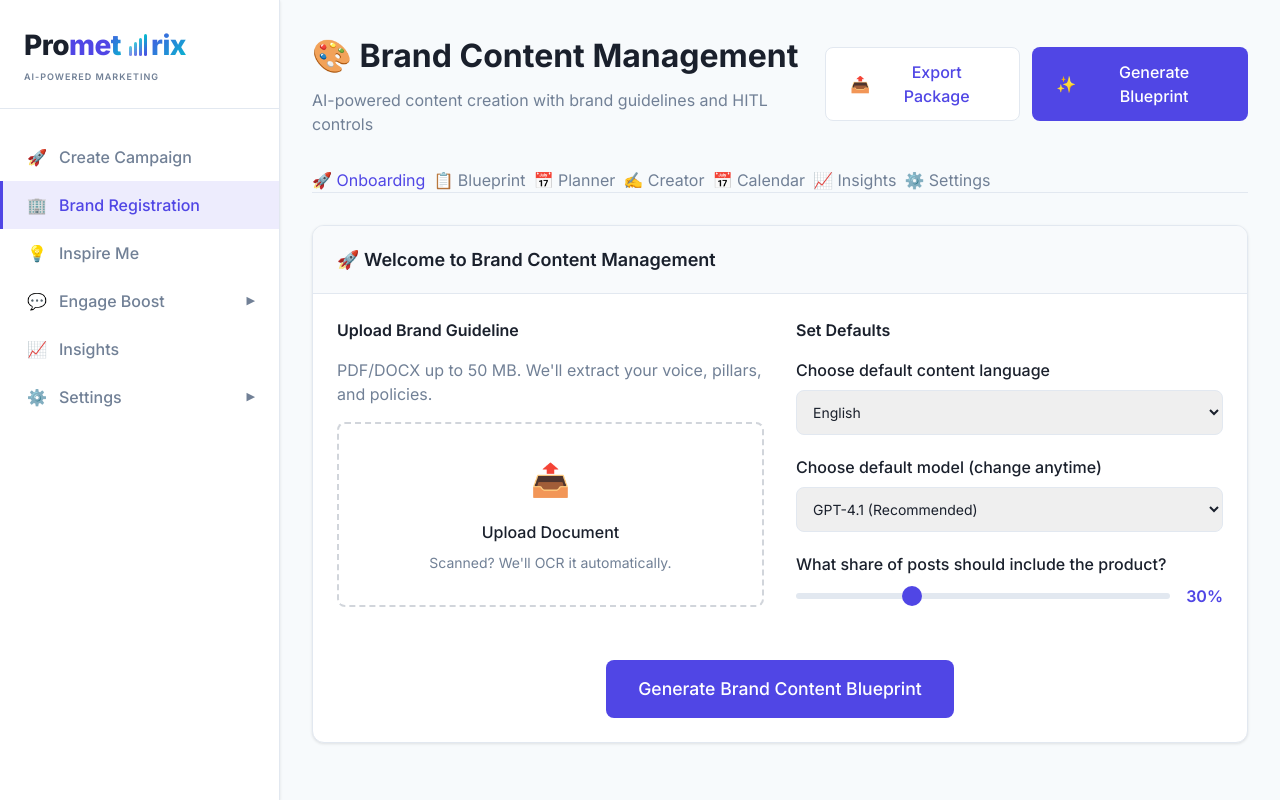
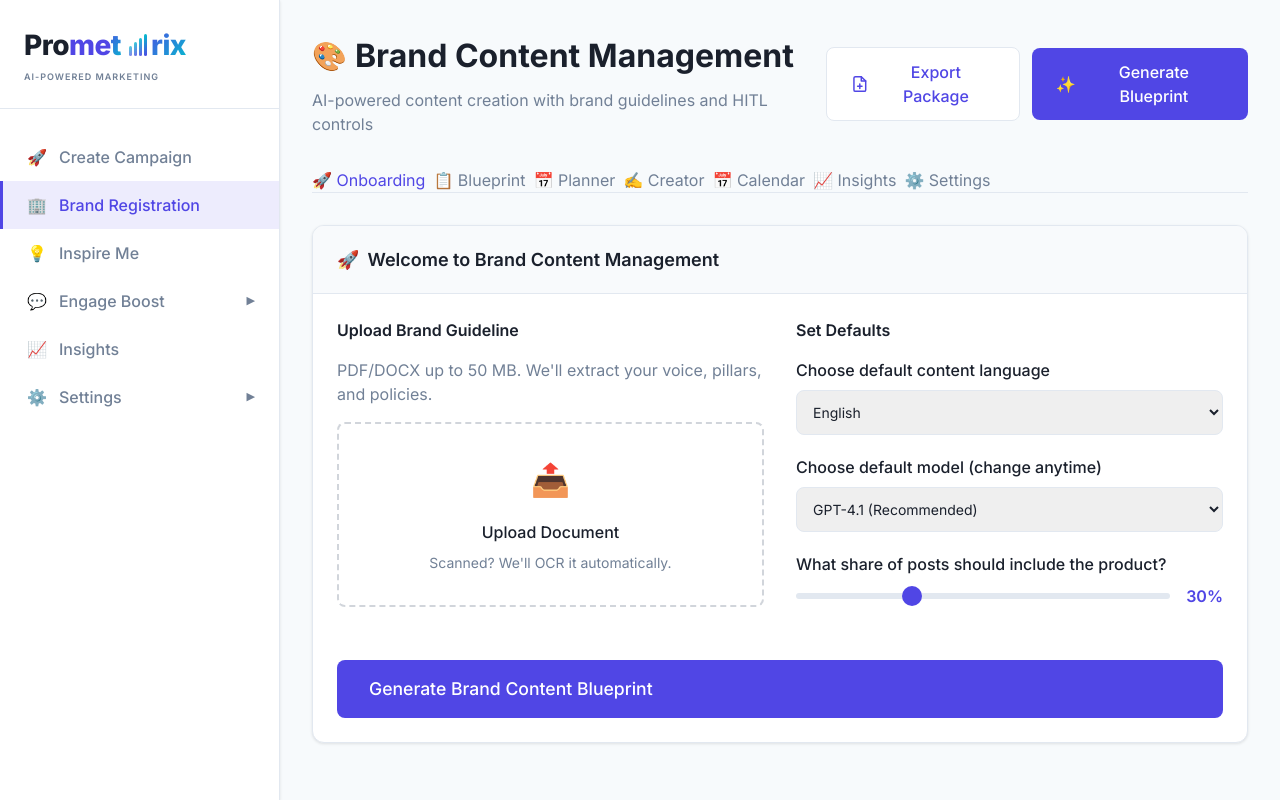
Before and after one commit to softpk25/LLMVisibility-New, a FastAPI app: page /FACEBOOK-BRAND-REGISTRATION.html in a window 1280 px wide. Run offline with FastAPI, Linux system fonts and the light colour scheme.

Commit message:
fixed fe issues

```diff
--- a/templates/FACEBOOK-BRAND-REGISTRATION.html
+++ b/templates/FACEBOOK-BRAND-REGISTRATION.html
@@ -704,17 +704,21 @@
         <!-- Header -->
         <div class="header">
             <div class="title-section">
-                <h1>🎨 Brand Content Management</h1>
+                <h1 style="display: flex; align-items: center; gap: 0.5rem;">
+                    <span style="font-size: 1.75rem;">🎨</span>
+                    Brand Content Management
+                </h1>
                 <p class="subtitle">AI-powered content creation with brand guidelines and HITL controls</p>
             </div>
-            <div style="display: flex; gap: 0.75rem;">
-                <button class="btn-secondary">
-                    <span>📤</span>
+            <div style="display: flex; gap: 0.75rem; align-items: center;">
+                <button class="btn-secondary" type="button">
+                    <svg width="18" height="18" viewBox="0 0 24 24" fill="none" stroke="currentColor" stroke-width="2" stroke-linecap="round" stroke-linejoin="round"><path d="M14 2H6a2 2 0 0 0-2 2v16a2 2 0 0 0 2 2h12a2 2 0 0 0 2-2V8z"/><polyline points="14 2 14 8 20 8"/><line x1="12" y1="18" x2="12" y2="12"/><line x1="9" y1="15" x2="15" y2="15"/></svg>
                     Export Package
                 </button>
-                <button class="btn-primary" @click="generateBrandBlueprint()">
-                    <span>✨</span>
-                    Generate Blueprint
+                <button class="btn-primary" type="button" @click="generateBrandBlueprint()" :disabled="isGeneratingBlueprint">
+                    <span x-show="!isGeneratingBlueprint">✨</span>
+                    <span x-show="isGeneratingBlueprint">🔄</span>
+                    <span x-text="isGeneratingBlueprint ? 'Generating...' : 'Generate Blueprint'"></span>
                 </button>
             </div>
         </div>
@@ -790,7 +794,10 @@
         <div x-show="activeTab === 'onboarding'">
             <div class="card">
                 <div class="card-header">
-                    <h2 class="card-title">🚀 Welcome to Brand Content Management</h2>
+                    <h2 class="card-title" style="display: flex; align-items: center; gap: 0.5rem;">
+                        <span>🚀</span>
+                        Welcome to Brand Content Management
+                    </h2>
                 </div>
                 <div class="card-body">
                     <div style="display: grid; grid-template-columns: 1fr 1fr; gap: 2rem;">
@@ -801,7 +808,9 @@
                                 PDF/DOCX up to 50 MB. We'll extract your voice, pillars, and policies.
                             </p>
 
-                            <div class="upload-area" @click="$refs.guidelineUpload.click()" :class="{ 'uploading': isUploading }">
+                            <div class="upload-area"
+                                 :class="{ 'uploading': isUploading }"
+                                 @click="$refs.guidelineUpload.click()">
                                 <div style="font-size: 2rem; margin-bottom: 1rem;">
                                     <span x-show="!isUploading">📤</span>
                                     <span x-show="isUploading">🔄</span>
@@ -875,8 +884,9 @@
                     </div>
 
                     <div style="text-align: center; margin-top: 2rem;">
-                        <button class="btn-primary" @click="generateBrandBlueprint()" style="padding: 1rem 2rem; font-size: 1.1rem;">
-                            Generate Brand Content Blueprint
+                        <button class="btn-primary" type="button" @click="generateBrandBlueprint()" :disabled="isGeneratingBlueprint" style="width: 100%; padding: 1rem 2rem; font-size: 1.1rem;">
+                            <span x-show="!isGeneratingBlueprint">Generate Brand Content Blueprint</span>
+                            <span x-show="isGeneratingBlueprint">🔄 Generating Blueprint...</span>
                         </button>
                     </div>
                 </div>
```
Also changed, not shown: brand registration/brand_registration_api.py (+18 -1 lines), templates/FACEBOOK-BRAND-REGISTRATION-ENHANCED.html (+14 -8 lines), 1 other file.
